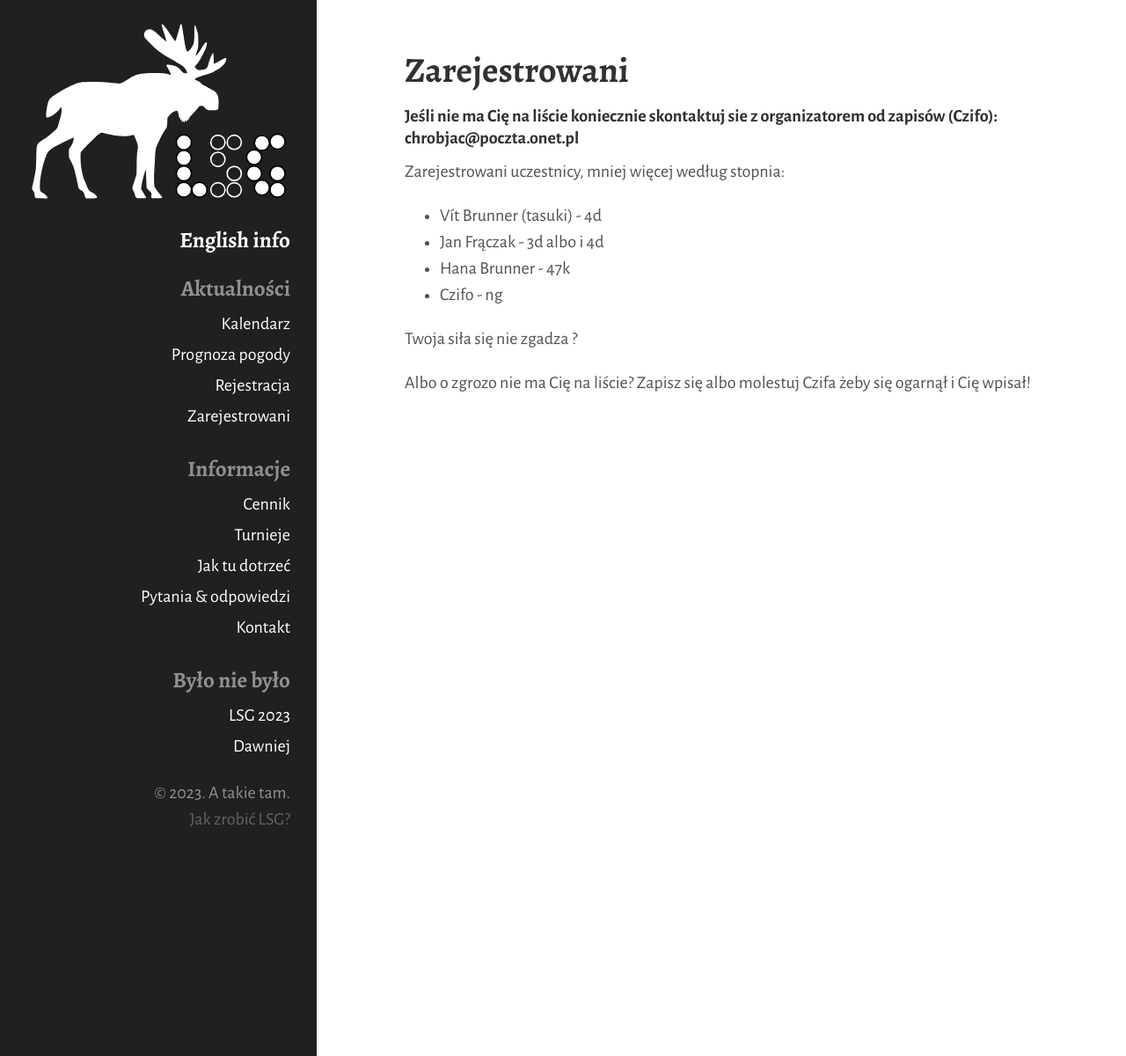
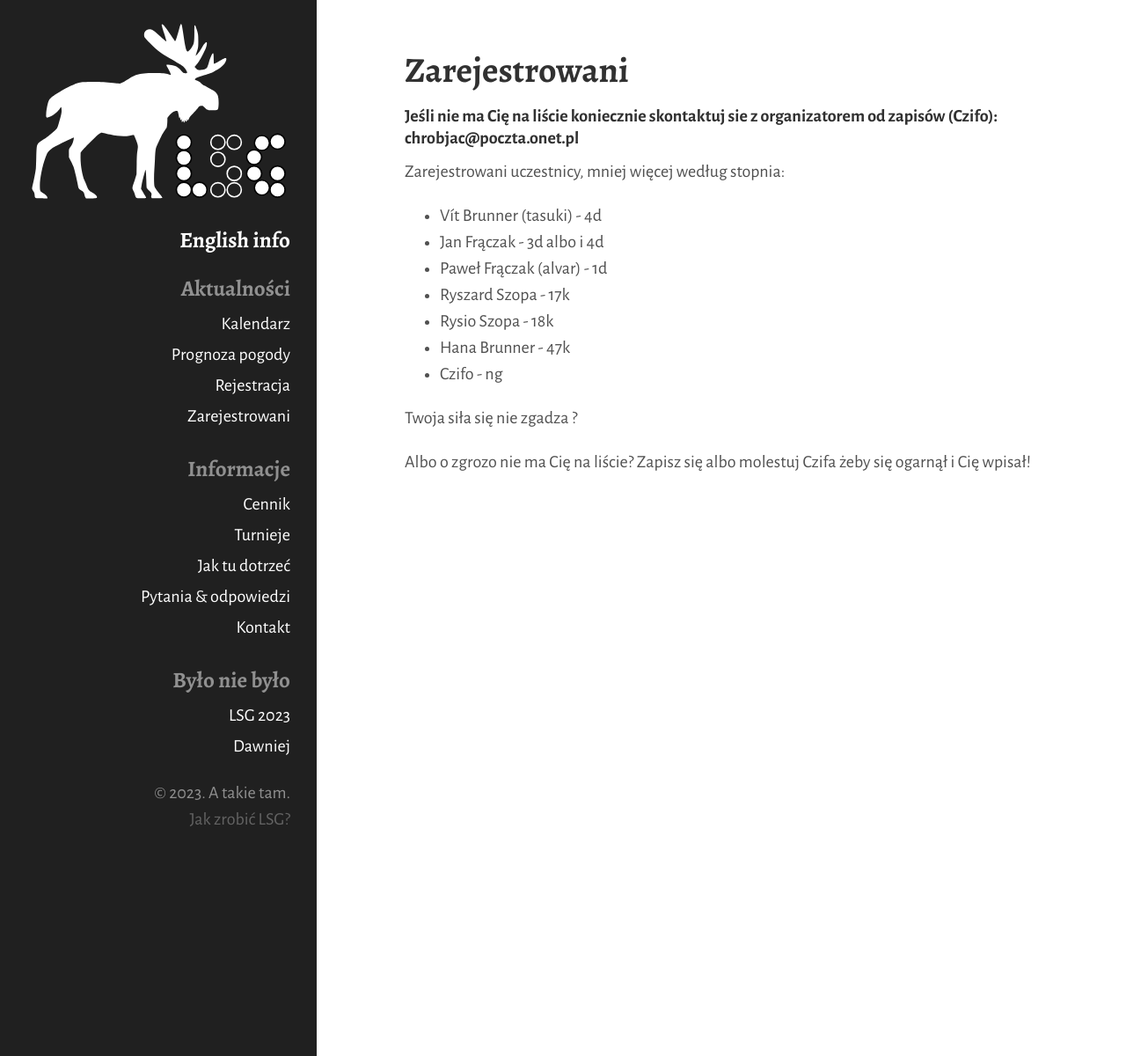
Before and after one commit to tasuki/lsg, a Jekyll site: the page built from zarejestrowani.md, in a window 1280 px wide. Shown: the whole page at 88% size. Built offline with Jekyll 4.4.1, drawn with Linux system fonts in a browser that asks for light colours.

Commit message:
Update zarejestrowani.md

```diff
--- a/zarejestrowani.md
+++ b/zarejestrowani.md
@@ -11,6 +11,9 @@ title: Zarejestrowani
 Zarejestrowani uczestnicy, mniej więcej według stopnia:
 - Vít Brunner (tasuki) - 4d
 - Jan Frączak - 3d albo i 4d
+- Paweł Frączak (alvar) - 1d
+- Ryszard Szopa - 17k
+- Rysio Szopa - 18k
 - Hana Brunner - 47k
 - Czifo - ng
 
```
